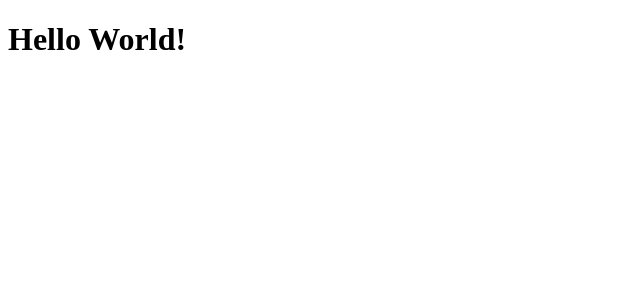
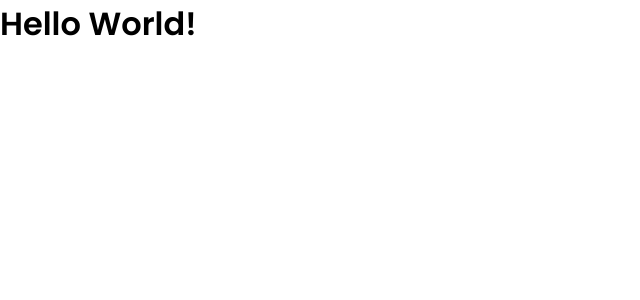
Before and after one commit to JoaoVitorOli/dtmoney, a React (Create React App) app: page / in a window 1280 px wide. Shown: the top 300 px of the page, without its empty margins (0-640 px from the left). Built offline with nearby package versions, Linux system fonts and the light colour scheme.

Commit message:
fontes e cores adicionadas

```diff
--- a/public/index.html
+++ b/public/index.html
@@ -1,14 +1,20 @@
 <!DOCTYPE html>
 <html lang="en">
   <head>
+    <link rel="preconnect" href="https://fonts.googleapis.com">
+    <link rel="preconnect" href="https://fonts.gstatic.com" crossorigin>
+
     <meta charset="utf-8" />
-    <link rel="icon" href="%PUBLIC_URL%/favicon.ico" />
     <meta name="viewport" content="width=device-width, initial-scale=1" />
     <meta name="theme-color" content="#000000" />
     <meta
-      name="description"
-      content="Web site created using create-react-app"
+    name="description"
+    content="Web site created using create-react-app"
     />
+
+    <link href="https://fonts.googleapis.com/css2?family=Poppins:wght@400;600&display=swap" rel="stylesheet">
+    <link rel="shortcut" href="favicon.png" type="image/png">
+
     <title>dtmoney</title>
   </head>
   <body>
--- a/src/index.tsx
+++ b/src/index.tsx
@@ -2,9 +2,12 @@ import React from 'react';
 import ReactDOM from 'react-dom';
 import { App } from './App';
 
+import { GlobalStyle } from './styles/global';
+
 ReactDOM.render(
   <React.StrictMode>
     <App />
+    <GlobalStyle />
   </React.StrictMode>,
   document.getElementById('root')
 );
--- /dev/null
+++ b/src/styles/global.ts
@@ -0,0 +1,52 @@
+import { createGlobalStyle } from "styled-components";
+
+export const GlobalStyle = createGlobalStyle`
+  :root {
+    --red: #e52e4d;
+    --blue: #5429cc;
+
+    --blue-light: #6933ff;
+
+    --text-title: #363f5f;
+    --text-body: #969cb3;
+
+    --background: #f0f2f5;
+    --shape: #ffffff;
+  }
+
+  * {
+    margin: 0;
+    padding: 0;
+    box-sizing: border-box;
+  }
+
+  html {
+    @media (max-width: 1080px) {
+      font-size: 93.75%;
+    }
+
+    @media (max-width: 720px) {
+      font-size: 87.5%;
+    }
+  }
+
+  body {
+    background: var(---background);
+    -webkit-font-smoothing: antialiased;
+  }
+
+
+  body, input, textarea, button {
+    font-family: "Poppins", sans-serif;
+    font-weight: 400;
+  }
+
+  button {
+    cursor: pointer;
+  }
+
+  [disable] {
+    opacity: 0.6;
+    cursor: not-allowed;
+  }
+`;
```
